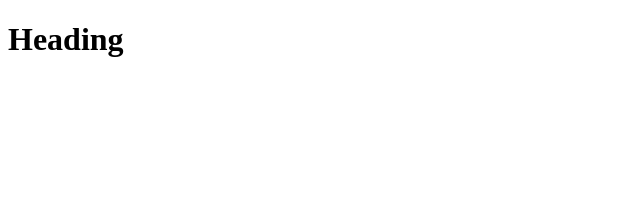
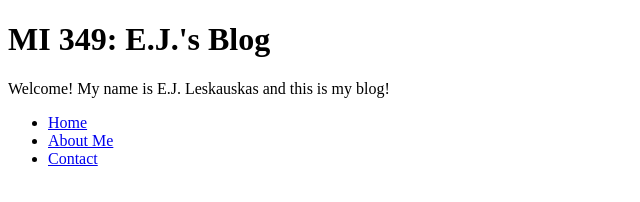
Before and after one commit to edlesk21/mi349_blog, a plain HTML site: page index.html in a window 1280 px wide. Shown: the whole page, without its empty margins (0-640 px from the left). Drawn offline with Linux system fonts and the light colour scheme.

Commit message:
Added some changes

```diff
--- a/index.html
+++ b/index.html
@@ -4,11 +4,24 @@
     <meta charset="UTF-8">
     <meta name="viewport" content="width=device-width, initial-scale=1.0">
     <meta http-equiv="X-UA-Compatible" content="ie=edge">
-    <title>Title</title>
+    <title>Blog</title>
     <link rel="stylesheet" href="screen.css">
   </head>
   <body>
-    <h1>Heading</h1>
+    <header>
+      <h1> MI 349: E.J.'s Blog </h1>
+      <p> Welcome! My name is E.J. Leskauskas and this is my blog! </p>
+      <nav>
+        <ul>
+          <li><a href="index.html"> Home </a></li>
+          <li><a href="about.html"> About Me </a></li>
+          <li><a href="contact.html"> Contact </a></li>
+        </ul>
+      </nav>
+    </header>
+    <section id = "blog">
+      <h2> </h2>
+    </section>
     <script src="index.js"></script>
   </body>
 </html>
```
